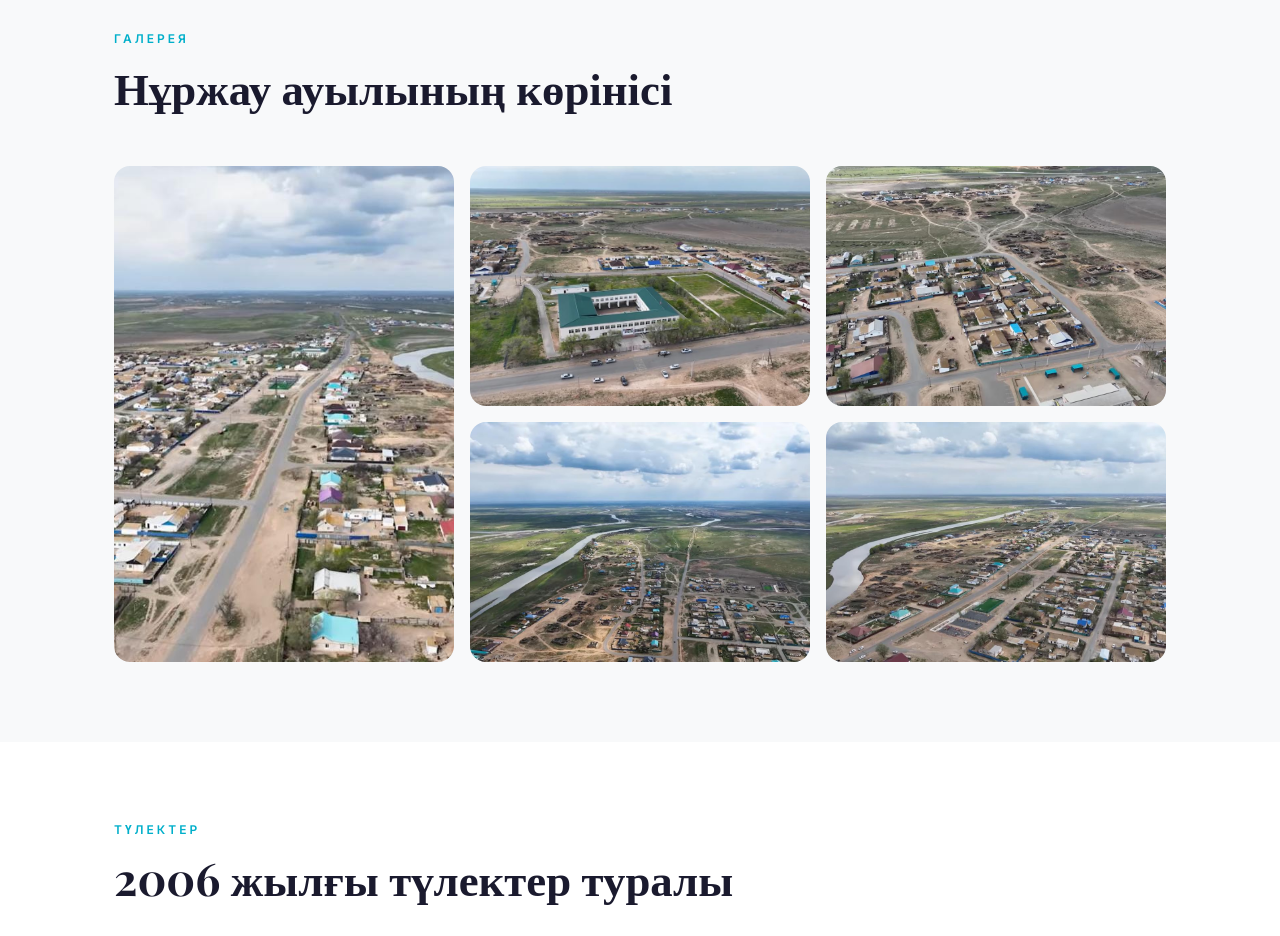
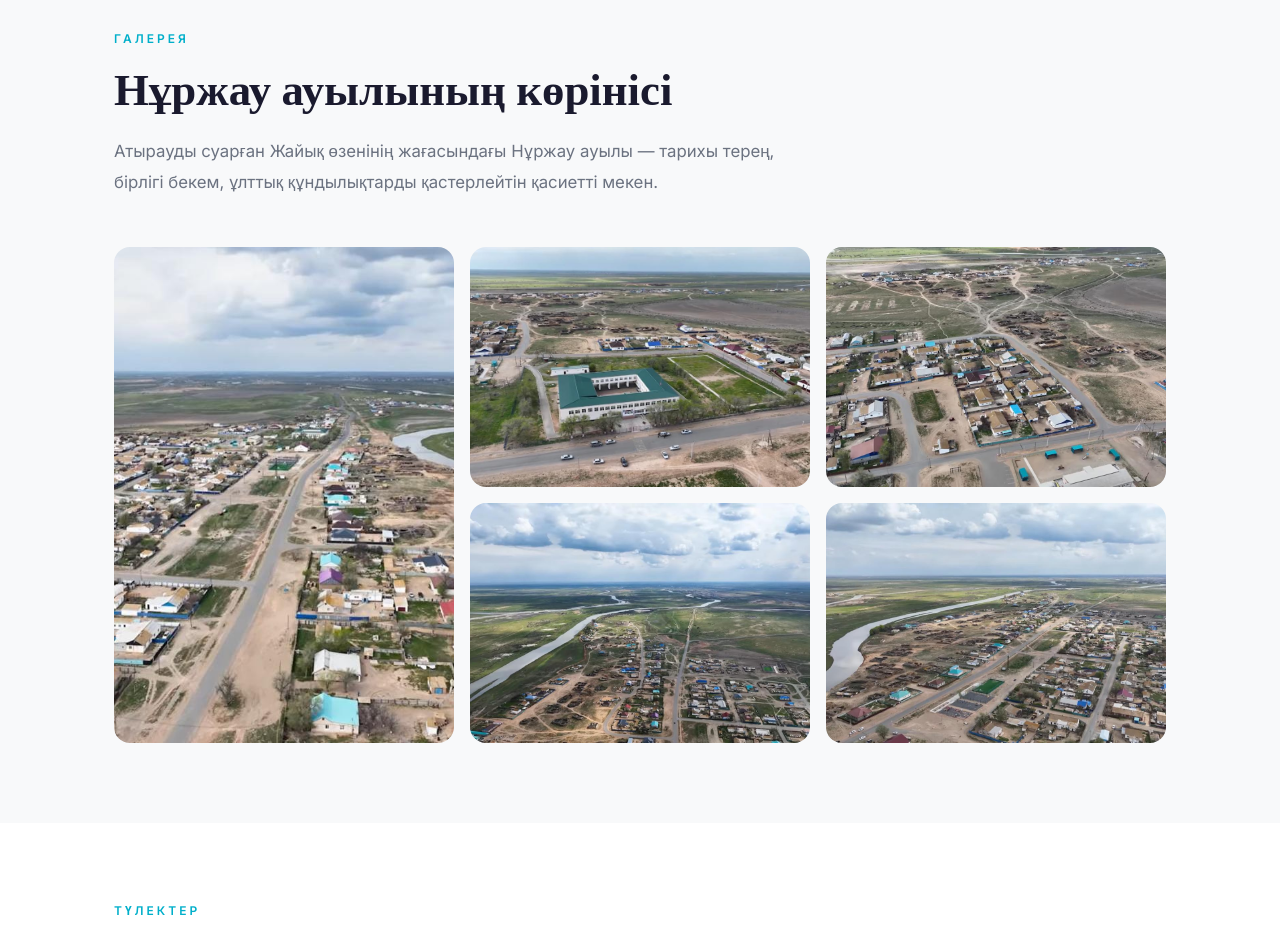
Before and after one commit to Nurzhan-Zhumabekov/Nurzhau, a plain HTML site: page Desktop/site/index.html in a window 1280 px wide. Shown: the part 2340-3276 px from the top of the page. Drawn offline with nearby package versions, Linux system fonts and the light colour scheme.

Commit message:
Restore gallery section description text
Co-Authored-By: Claude Sonnet 4.6 <noreply@anthropic.com>

```diff
--- a/Desktop/site/index.html
+++ b/Desktop/site/index.html
@@ -140,6 +140,10 @@
     <div class="fade-in">
       <div class="section-label">Галерея</div>
       <h2 class="section-title">Нұржау ауылының көрінісі</h2>
+      <p class="section-desc">
+        Атырауды суарған Жайық өзенінің жағасындағы Нұржау ауылы — тарихы терең,
+        бірлігі бекем, ұлттық құндылықтарды қастерлейтін қасиетті мекен.
+      </p>
     </div>
     <div class="gallery-grid fade-in">
       <div class="gallery-item" style="grid-row: 1 / 3;">
```
